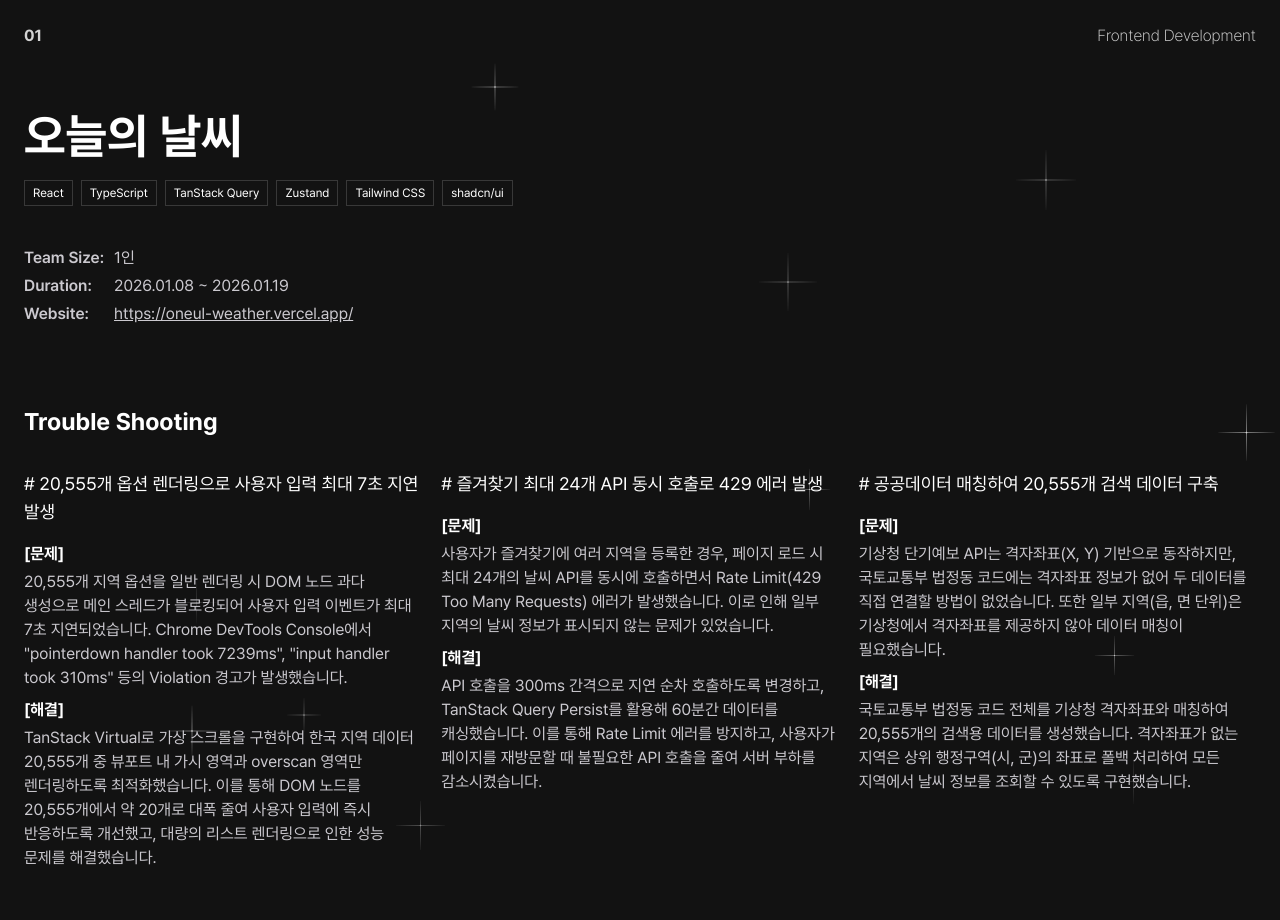
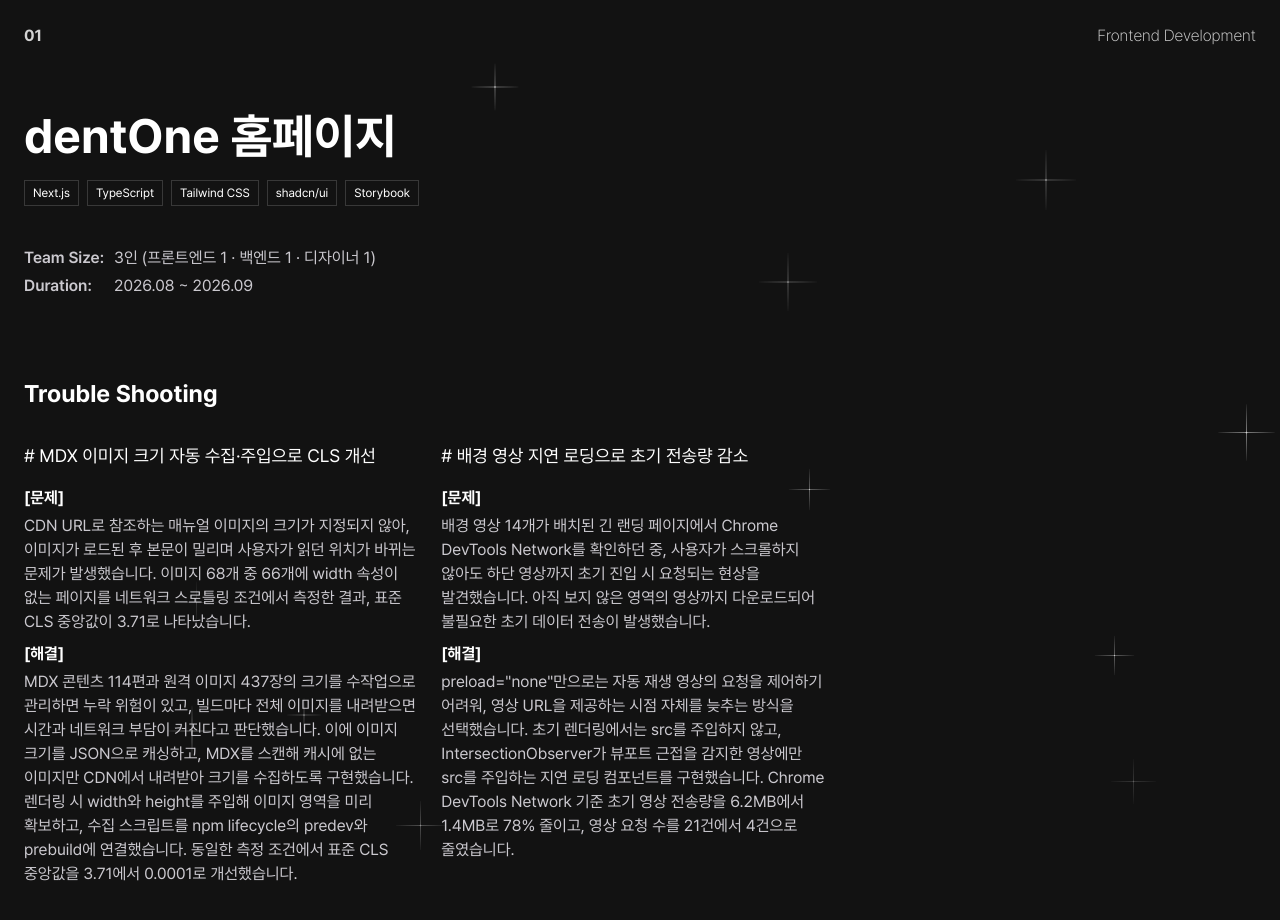
Before and after one commit to eunbinnie/fe-portfolio, a Next.js app: page /project/1 in a window 1280 px wide. Shown: the top 920 px of the page. Built offline with nearby package versions, Linux system fonts and the light colour scheme.

Commit message:
feat: 디오코 프로젝트 추가

```diff
--- a/src/app/api/chat/route.ts
+++ b/src/app/api/chat/route.ts
@@ -1,6 +1,10 @@
-// AI 채팅 비활성화 — 되살릴 때 아래 주석을 해제하세요.
+// AI 채팅 비활성화 — 되살릴 때 아래 주석을 해제하고 export {} 를 삭제하세요.
 // 함께 되살릴 것: src/app/layout.tsx 의 FloatingButton
 // 필요한 환경 변수: OPENAI_API_KEY, MY_AI_DATA
+//
+// export {} 가 필요한 이유: Next는 route.ts마다 타입 검사 파일을 생성하므로,
+// export가 없으면 빌드 시 "is not a module" 에러가 발생합니다.
+export {};
 
 // import OpenAI from 'openai';
 // import type { ChatCompletionMessageParam } from 'openai/resources/chat/completions';
--- a/src/components/project/ProjectInfo.tsx
+++ b/src/components/project/ProjectInfo.tsx
@@ -27,7 +27,10 @@ const ProjectInfo = ({ data }: { data: IProjectItem }) => {
             <span className="basis-20 font-semibold sm:basis-[90px]">
               Team Size:
             </span>
-            <span className="break-all">{data.headCount}인</span>
+            <span className="break-keep">
+              {data.headCount}인
+              {data.teamComposition && ` (${data.teamComposition})`}
+            </span>
           </li>
           <li className="flex flex-wrap items-center">
             <span className="basis-20 font-semibold sm:basis-[90px]">
@@ -35,6 +38,7 @@ const ProjectInfo = ({ data }: { data: IProjectItem }) => {
             </span>
             <span className="break-all">{data.duration}</span>
           </li>
+          {data.demoLink && (
             <li className="flex flex-wrap items-center">
               <span className="basis-20 font-semibold sm:basis-[90px]">
                 Website:
@@ -47,6 +51,7 @@ const ProjectInfo = ({ data }: { data: IProjectItem }) => {
                 {data.demoLink}
               </Link>
             </li>
+          )}
           {data.githubLink && (
             <li className="flex flex-wrap items-center">
               <span className="basis-20 font-semibold sm:basis-[90px]">
--- a/src/constants/projects.ts
+++ b/src/constants/projects.ts
@@ -1,6 +1,77 @@
 import { IProjectItem } from '@/types/project.types';
 
 const PROJECTS: IProjectItem[] = [
+  {
+    title: 'dentOne 홈페이지',
+    tag: 'Frontend Development',
+    thumbnail: '/icons/dentOne.png',
+    skills: ['Next.js', 'TypeScript', 'Tailwind CSS', 'shadcn/ui', 'Storybook'],
+    summary: [
+      'WordPress 기반 홈페이지를 Next.js·TypeScript로 마이그레이션하고 프론트엔드 개발 전담',
+      'MDX 이미지 크기를 자동으로 수집·주입해 매뉴얼 페이지 CLS 중앙값을 3.71에서 0.0001로 개선',
+      '뷰포트 근접 시점에 배경 영상 URL을 주입해 초기 영상 전송량을 6.2MB에서 1.4MB로 78% 감소',
+    ],
+    headCount: 3,
+    teamComposition: '프론트엔드 1 · 백엔드 1 · 디자이너 1',
+    duration: '2026.08 ~ 2026.09',
+    role: [
+      {
+        title: 'MDX 이미지 크기 자동 수집·주입으로 CLS 개선',
+        trouble:
+          'CDN URL로 참조하는 매뉴얼 이미지의 크기가 지정되지 않아, 이미지가 로드된 후 본문이 밀리며 사용자가 읽던 위치가 바뀌는 문제가 발생했습니다. 이미지 68개 중 66개에 width 속성이 없는 페이지를 네트워크 스로틀링 조건에서 측정한 결과, 표준 CLS 중앙값이 3.71로 나타났습니다.',
+        solve:
+          'MDX 콘텐츠 114편과 원격 이미지 437장의 크기를 수작업으로 관리하면 누락 위험이 있고, 빌드마다 전체 이미지를 내려받으면 시간과 네트워크 부담이 커진다고 판단했습니다. 이에 이미지 크기를 JSON으로 캐싱하고, MDX를 스캔해 캐시에 없는 이미지만 CDN에서 내려받아 크기를 수집하도록 구현했습니다. 렌더링 시 width와 height를 주입해 이미지 영역을 미리 확보하고, 수집 스크립트를 npm lifecycle의 predev와 prebuild에 연결했습니다. 동일한 측정 조건에서 표준 CLS 중앙값을 3.71에서 0.0001로 개선했습니다.',
+      },
+      {
+        title: '배경 영상 지연 로딩으로 초기 전송량 감소',
+        trouble:
+          '배경 영상 14개가 배치된 긴 랜딩 페이지에서 Chrome DevTools Network를 확인하던 중, 사용자가 스크롤하지 않아도 하단 영상까지 초기 진입 시 요청되는 현상을 발견했습니다. 아직 보지 않은 영역의 영상까지 다운로드되어 불필요한 초기 데이터 전송이 발생했습니다.',
+        solve:
+          'preload="none"만으로는 자동 재생 영상의 요청을 제어하기 어려워, 영상 URL을 제공하는 시점 자체를 늦추는 방식을 선택했습니다. 초기 렌더링에서는 src를 주입하지 않고, IntersectionObserver가 뷰포트 근접을 감지한 영상에만 src를 주입하는 지연 로딩 컴포넌트를 구현했습니다. Chrome DevTools Network 기준 초기 영상 전송량을 6.2MB에서 1.4MB로 78% 줄이고, 영상 요청 수를 21건에서 4건으로 줄였습니다.',
+      },
+    ],
+    // 공개 홈페이지 주소로 교체
+    demoLink: '',
+  },
+  {
+    title: 'dentOne 환자·주문 관리 서비스',
+    tag: 'Frontend Development',
+    thumbnail: '/icons/dentOne.png',
+    skills: ['JavaScript', 'PHP'],
+    summary: [
+      '치과의 환자 정보 조회와 주문 업무를 지원하는 웹 서비스 유지보수 및 기능 개발',
+      '15분 무활동 시 토큰을 폐기하고 작업 화면을 잠그는 멀티 윈도우 기반 보안 흐름 구현',
+      'S3 Multipart API를 연동해 대용량 파일 업로드 기능 구현',
+      'Paddle 구독 결제 UI와 클라이언트 결제 흐름 구현 및 샌드박스 테스트',
+    ],
+    headCount: 3,
+    teamComposition: '프론트엔드 1 · 백엔드 1 · 디자이너 1',
+    duration: '2026.05 ~ 2026.07',
+    role: [
+      {
+        title: '멀티 윈도우 환경의 인증 기반 화면 잠금',
+        trouble:
+          '환자 정보 보호를 위해 15분 동안 사용하지 않으면 자동 로그아웃되도록 되어 있었지만, 다시 로그인한 뒤 기존 작업 상태가 유지되지 않아 환자 조회부터 다시 진행해야 하는 불편이 있었습니다. 또한 서버 요청 발생 여부만으로는 실제 사용자 활동을 정확히 판단하기 어려웠습니다.',
+        solve:
+          '마우스와 키보드 입력을 기준으로 15분 동안의 사용자 무활동을 감지하고, 로그아웃 대신 현재 작업 화면 위에 인증 기반 잠금 화면을 표시하도록 구현했습니다. 잠금 시 access token과 refresh token을 폐기해 DevTools로 잠금 UI를 제거하더라도 환자 데이터에 접근할 수 없게 처리했습니다. 여러 창에서 인증 상태가 달라지지 않도록 잠금과 해제 상태를 동기화하고, 재인증에 성공하면 기존 작업 화면을 이어서 사용할 수 있도록 구성했습니다.',
+      },
+      {
+        title: '대용량 파일의 안정적인 분할 업로드',
+        trouble:
+          '치과 주문 과정에서 대용량 파일을 업로드해야 했으며, 하나의 요청으로 전체 파일을 전송하면 네트워크 상태에 따라 업로드 실패 가능성이 커지고 진행 상태를 사용자에게 안내하기 어려웠습니다.',
+        solve:
+          'AWS S3 Multipart API를 연동해 파일을 여러 조각으로 나누어 업로드하고, 각 조각의 업로드 결과를 수집한 뒤 전체 업로드를 완료하도록 구현했습니다. 업로드 진행률과 처리 상태를 화면에 표시해 사용자가 전송 상태를 확인할 수 있도록 구성했습니다.',
+      },
+      {
+        title: 'Paddle 구독 결제 흐름 구현',
+        trouble:
+          '서비스 내에서 사용자가 구독 상품을 선택하고 결제를 진행한 뒤, 카드 변경이나 재결제 대기 상태까지 확인할 수 있는 클라이언트 결제 흐름이 필요했습니다.',
+        solve:
+          'Paddle을 연동해 구독 상품 선택과 결제 UI를 구현하고, 결제 결과에 따라 화면 상태가 변경되도록 클라이언트 흐름을 구성했습니다. 카드 변경 이후에는 즉시 성공으로 처리하지 않고 재결제 대기 상태를 표시했으며, Paddle 샌드박스 환경에서 결제 흐름을 테스트했습니다.',
+      },
+    ],
+    // 사내 서비스라면 githubLink와 demoLink를 생략
+  },
   {
     title: '오늘의 날씨',
     tag: 'Frontend Development',
@@ -111,6 +182,7 @@ const PROJECTS: IProjectItem[] = [
       '사이트 소개 랜딩 페이지의 디자인 및 퍼블리싱 전담',
     ],
     headCount: 5,
+    teamComposition: '프론트엔드 5',
     duration: '2024.07.25 ~ 2024.08.30',
     role: [
       {
@@ -288,6 +360,7 @@ const PROJECTS: IProjectItem[] = [
       'JavaScript의 Date 객체를 활용해 날짜 선택 검증 로직을 구현하여 구매 프로세스 구축',
     ],
     headCount: 1,
+    teamComposition: '웹 퍼블리셔 1',
     duration: '2023.09 ~ 2023.10',
     role: [
       {
@@ -308,7 +381,8 @@ const PROJECTS: IProjectItem[] = [
     summary: [
       'URL 쿼리 매개변수로 회원 등급을 판별하고, 등급별 맞춤 콘텐츠를 제공하는 리다이렉션 로직을 구현',
     ],
-    headCount: 1,
+    headCount: 2,
+    teamComposition: '웹 퍼블리셔 1 · 디자이너 1',
     duration: '2023.07 ~ 2023.11',
     role: [
       {
--- a/src/types/project.types.ts
+++ b/src/types/project.types.ts
@@ -15,8 +15,11 @@ export interface IProjectItem extends IProjectTag {
   skills: string[];
   summary: string[];
   role?: IWorkDetail[];
+  /** 직군 무관 전체 참여 인원 */
   headCount: number;
+  /** 직군별 구성. 예: '프론트엔드 1 · 백엔드 1 · 디자이너 1' */
+  teamComposition?: string;
   duration: string;
   githubLink?: string;
-  demoLink: string;
+  demoLink?: string;
 }
```
Also changed, not shown: public/icons/dentOne.png (added). Lines whose indentation alone changed are shown as unchanged.
